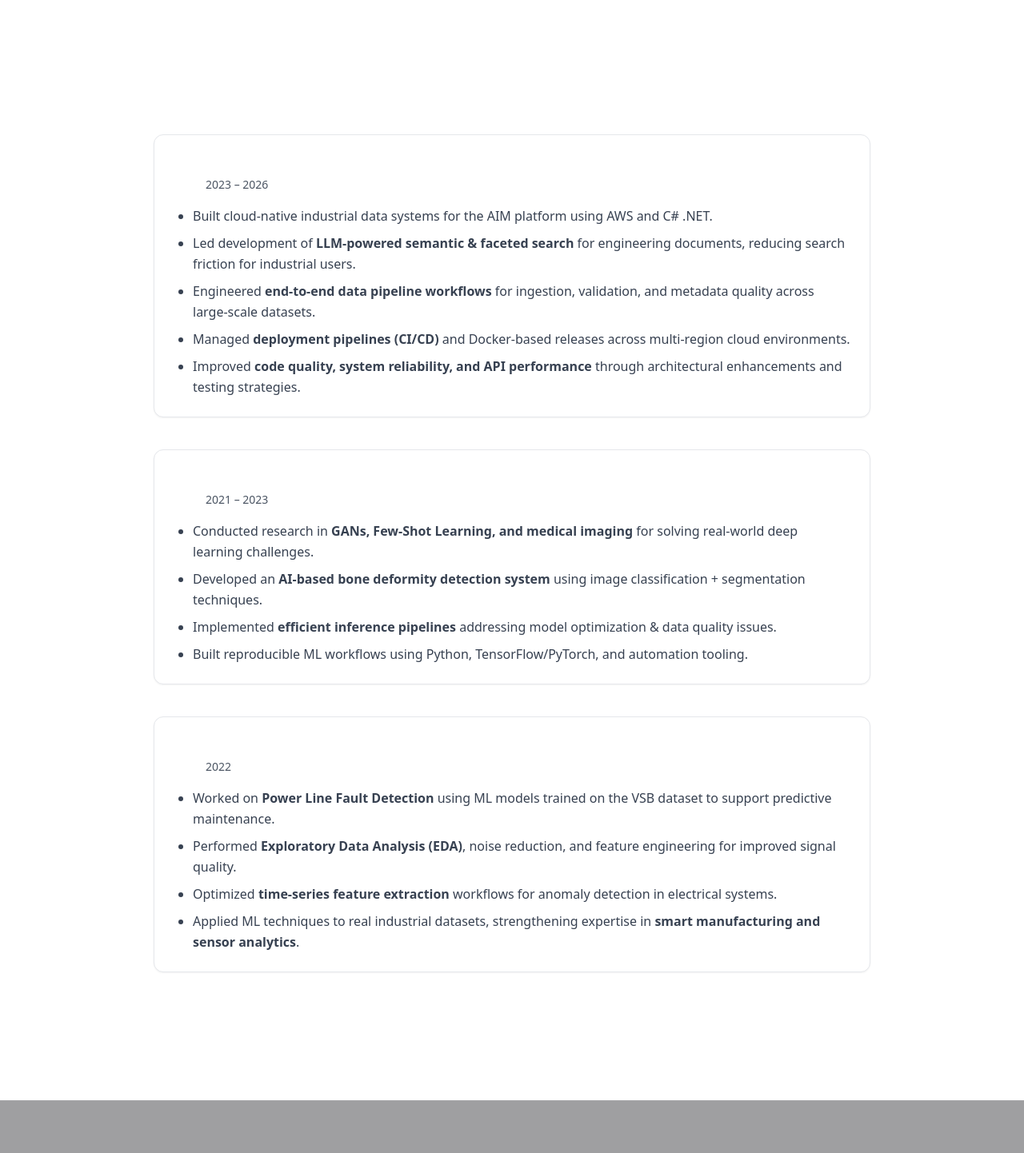
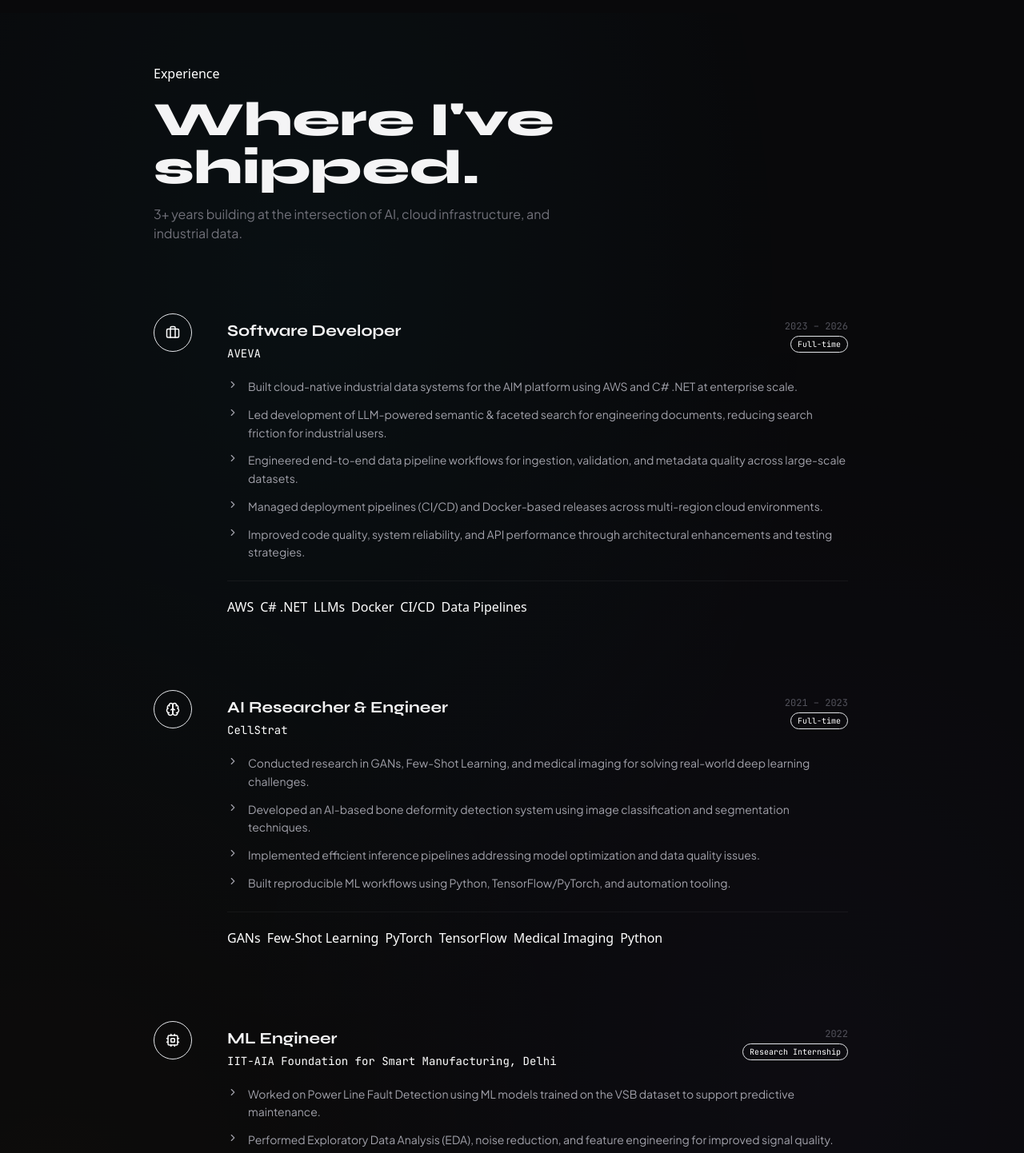
Before and after one commit to shashank-dj/Portfolio, a React (Vite) app: page /experience in a window 1280 px wide. Shown: the part 80-1522 px from the top of the page at 80% size. Built offline with nearby package versions, Linux system fonts and the light colour scheme.

Commit message:
Update ExperiencePage.jsx

```diff
--- a/src/pages/ExperiencePage.jsx
+++ b/src/pages/ExperiencePage.jsx
@@ -1,14 +1,143 @@
-import React from "react";
-import Experience from "../components/Experience";
+import React, { useEffect, useRef } from 'react';
+import { Briefcase, Brain, Cpu, ChevronRight } from 'lucide-react';
 
-export default function Ventures() {
+function Rev({ children, delay = 0, className = '' }) {
+  const ref = useRef(null);
+  useEffect(() => {
+    const el = ref.current;
+    if (!el) return;
+    const obs = new IntersectionObserver(([e]) => { if (e.isIntersecting) el.classList.add('visible'); }, { threshold: 0.08 });
+    obs.observe(el);
+    return () => obs.disconnect();
+  }, []);
+  return <div ref={ref} className={`reveal ${className}`} style={{ transitionDelay: `${delay}ms` }}>{children}</div>;
+}
+
+const EXPERIENCES = [
+  {
+    icon:   Briefcase,
+    color:  'from-cyan-DEFAULT/20 to-cyan-DEFAULT/5',
+    accent: 'text-cyan-DEFAULT border-cyan-DEFAULT/30 bg-cyan-DEFAULT/10',
+    role:   'Software Developer',
+    org:    'AVEVA',
+    period: '2023 – 2026',
+    type:   'Full-time',
+    bullets: [
+      'Built cloud-native industrial data systems for the AIM platform using AWS and C# .NET at enterprise scale.',
+      'Led development of LLM-powered semantic & faceted search for engineering documents, reducing search friction for industrial users.',
+      'Engineered end-to-end data pipeline workflows for ingestion, validation, and metadata quality across large-scale datasets.',
+      'Managed deployment pipelines (CI/CD) and Docker-based releases across multi-region cloud environments.',
+      'Improved code quality, system reliability, and API performance through architectural enhancements and testing strategies.',
+    ],
+    tags: ['AWS', 'C# .NET', 'LLMs', 'Docker', 'CI/CD', 'Data Pipelines'],
+  },
+  {
+    icon:   Brain,
+    color:  'from-violet-DEFAULT/15 to-violet-DEFAULT/5',
+    accent: 'text-violet-DEFAULT border-violet-DEFAULT/30 bg-violet-DEFAULT/10',
+    role:   'AI Researcher & Engineer',
+    org:    'CellStrat',
+    period: '2021 – 2023',
+    type:   'Full-time',
+    bullets: [
+      'Conducted research in GANs, Few-Shot Learning, and medical imaging for solving real-world deep learning challenges.',
+      'Developed an AI-based bone deformity detection system using image classification and segmentation techniques.',
+      'Implemented efficient inference pipelines addressing model optimization and data quality issues.',
+      'Built reproducible ML workflows using Python, TensorFlow/PyTorch, and automation tooling.',
+    ],
+    tags: ['GANs', 'Few-Shot Learning', 'PyTorch', 'TensorFlow', 'Medical Imaging', 'Python'],
+  },
+  {
+    icon:   Cpu,
+    color:  'from-amber-DEFAULT/15 to-amber-DEFAULT/5',
+    accent: 'text-amber-DEFAULT border-amber-DEFAULT/30 bg-amber-DEFAULT/10',
+    role:   'ML Engineer',
+    org:    'IIT-AIA Foundation for Smart Manufacturing, Delhi',
+    period: '2022',
+    type:   'Research Internship',
+    bullets: [
+      'Worked on Power Line Fault Detection using ML models trained on the VSB dataset to support predictive maintenance.',
+      'Performed Exploratory Data Analysis (EDA), noise reduction, and feature engineering for improved signal quality.',
+      'Optimized time-series feature extraction workflows for anomaly detection in electrical systems.',
+      'Applied ML techniques to real industrial datasets, strengthening expertise in smart manufacturing and sensor analytics.',
+    ],
+    tags: ['Time-Series ML', 'EDA', 'Anomaly Detection', 'Smart Manufacturing', 'Python'],
+  },
+];
+
+export default function ExperiencePage() {
   return (
-    <section className="bg-dark text-white py-20 px-6">
-      <h1 className="text-4xl font-bold text-center text-primary mb-12">
-        Experience
-      </h1>
-      <Experience />
+    <main className="pt-24 min-h-screen bg-void">
+      <div className="relative py-16 px-6 overflow-hidden">
+        <div className="absolute inset-0 bg-mesh grid-bg opacity-50" />
+        <div className="absolute top-0 left-0 w-[500px] h-[500px] bg-cyan-DEFAULT/4 rounded-full blur-3xl" />
 
-    </section>
+        <div className="relative max-w-4xl mx-auto">
+
+          <Rev>
+            <span className="section-label mb-4 inline-flex">Experience</span>
+            <h1 className="font-syne text-4xl md:text-6xl font-extrabold text-zinc-100 mb-4">
+              Where I've <span className="grad-text">shipped.</span>
+            </h1>
+            <p className="text-zinc-500 font-jakarta max-w-lg mb-16">
+              3+ years building at the intersection of AI, cloud infrastructure, and industrial data.
+            </p>
+          </Rev>
+
+          {/* Timeline */}
+          <div className="relative">
+            <div className="absolute left-6 top-0 bottom-0 w-px bg-gradient-to-b from-cyan-DEFAULT/50 via-violet-DEFAULT/30 to-transparent hidden md:block" />
+
+            <div className="space-y-10">
+              {EXPERIENCES.map(({ icon: Icon, color, accent, role, org, period, type, bullets, tags }, i) => (
+                <Rev key={role} delay={i * 120}>
+                  <div className="relative md:pl-16">
+                    {/* Timeline dot */}
+                    <div className={`absolute left-0 top-6 w-12 h-12 rounded-full border flex items-center justify-center ${accent} hidden md:flex`}>
+                      <Icon size={18} />
+                    </div>
+
+                    <div className={`glass grad-border overflow-hidden hover:scale-[1.005] transition-all duration-300`}>
+                      {/* Color bar top */}
+                      <div className={`h-1 bg-gradient-to-r ${color.replace('/15', '/60').replace('/20', '/80').replace('/5', '/30')}`} />
+
+                      <div className="p-7">
+                        {/* Header */}
+                        <div className="flex items-start justify-between flex-wrap gap-3 mb-1">
+                          <div>
+                            <h2 className="font-syne text-xl font-bold text-zinc-100">{role}</h2>
+                            <div className={`font-mono text-sm mt-1 ${accent.split(' ')[0]}`}>{org}</div>
+                          </div>
+                          <div className="flex flex-col items-end gap-1">
+                            <span className="font-mono text-xs text-zinc-600">{period}</span>
+                            <span className={`text-[10px] font-mono px-2 py-0.5 rounded-full border ${accent}`}>{type}</span>
+                          </div>
+                        </div>
+
+                        {/* Bullets */}
+                        <ul className="mt-5 space-y-3">
+                          {bullets.map((b, j) => (
+                            <li key={j} className="flex items-start gap-3 text-zinc-400 text-sm font-jakarta leading-relaxed">
+                              <ChevronRight size={14} className={`${accent.split(' ')[0]} flex-shrink-0 mt-0.5`} />
+                              <span dangerouslySetInnerHTML={{ __html: b.replace(/\*\*([^*]+)\*\*/g, '<strong class="text-zinc-200">$1</strong>') }} />
+                            </li>
+                          ))}
+                        </ul>
+
+                        {/* Tags */}
+                        <div className="flex flex-wrap gap-2 mt-6 pt-5 border-t border-white/[0.05]">
+                          {tags.map((t) => <span key={t} className="tag">{t}</span>)}
+                        </div>
+                      </div>
+                    </div>
+                  </div>
+                </Rev>
+              ))}
+            </div>
+          </div>
+
+        </div>
+      </div>
+    </main>
   );
 }
```
